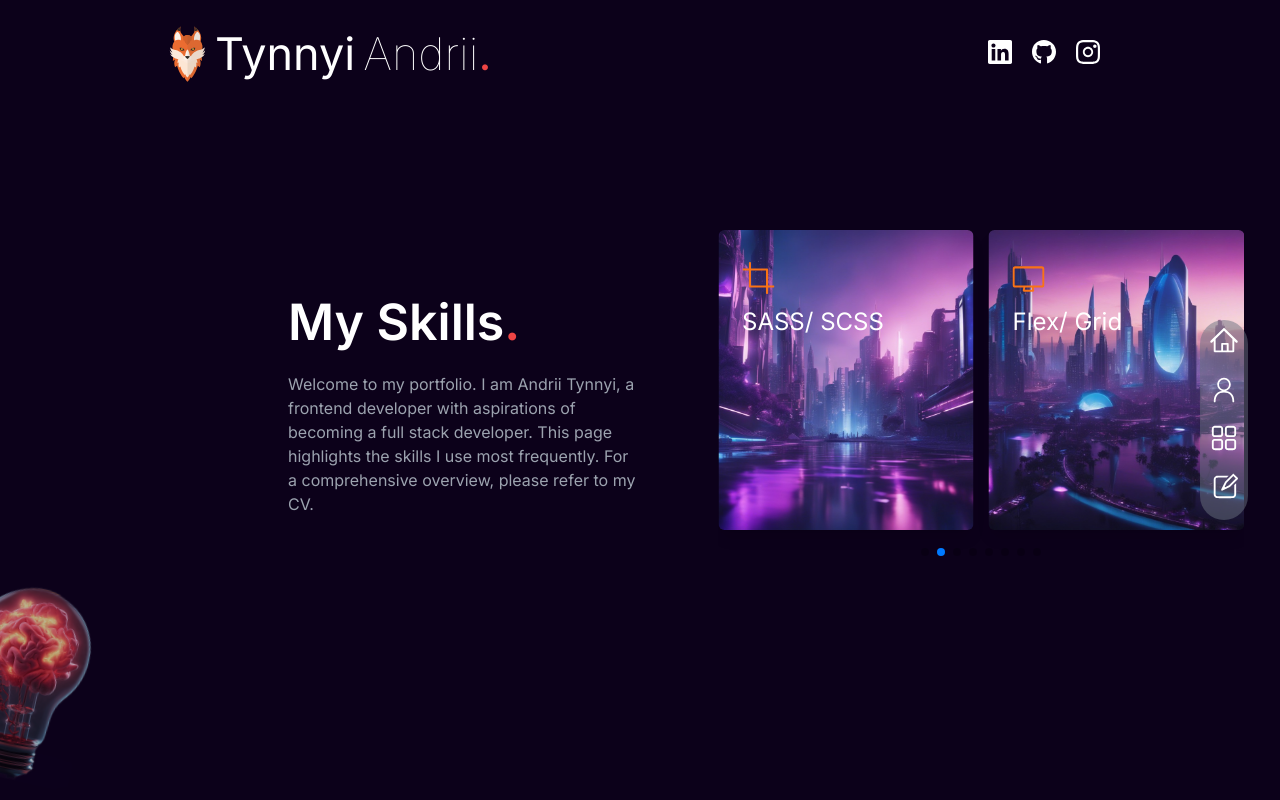
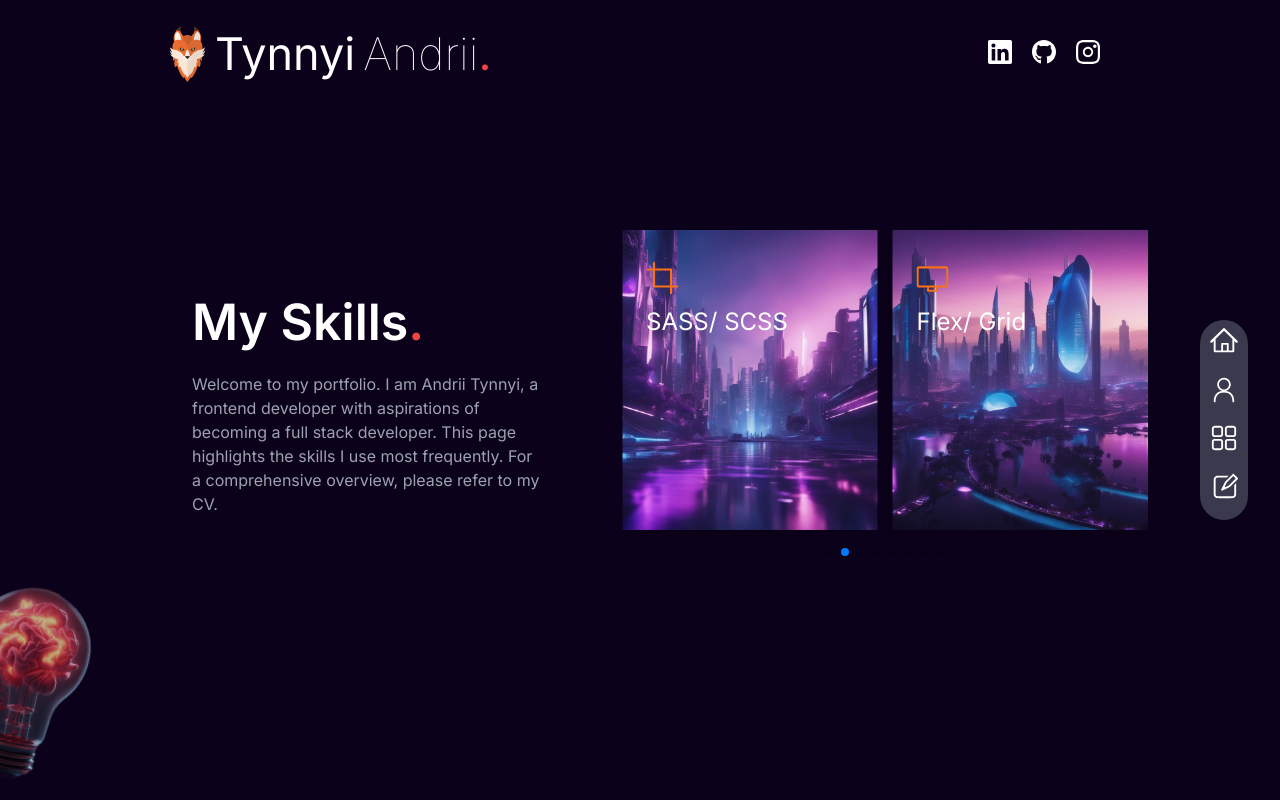
Before and after one commit to Noranmo/PortfolioMain, a Next.js app: page /my-skills in a window 1280 px wide. Built offline with nearby package versions, Linux system fonts and the light colour scheme.

Commit message:
Fix the padding issue

```diff
--- a/app/my-contacts/page.tsx
+++ b/app/my-contacts/page.tsx
@@ -4,7 +4,7 @@ import Image from 'next/image'
 function Page() {
 	return (
 		<div className='flex mdd:flex-row flex-col place-items-start pl-28 mdd:items-center gap-5 xlll:gap-20 xll:gap-56 bg-[#0C011A] h-screen overflow-auto'>
-			<div className='flex flex-col pl-3 mdd:pl-40 gap-3 pt-60 mdd:pt-0'>
+			<div className='flex flex-col pl-3 mdd:pl-20 gap-3 pt-60 mdd:pt-0'>
 				<h1 className='text-[50px] text-white font-semibold'>
 					Let's talk<span className='text-red-500'>.</span>
 				</h1>
--- a/app/my-projects/page.tsx
+++ b/app/my-projects/page.tsx
@@ -4,8 +4,8 @@ import React from 'react'
 
 const Page = () => {
 	return (
-		<div className='flex flex-col mddd:flex-row place-items-start pl-28 mddd:items-center gap-20 mddd:gap-10 xll:gap-56 h-screen bg-[#0C011A] overflow-auto'>
-			<div className='flex flex-col pl-3 mddd:pl-44 gap-3 pt-60 mddd:pt-0'>
+		<div className='flex flex-col mddd:flex-row place-items-start pl-44 mddd:items-center gap-20 mddd:gap-10 xll:gap-56 h-screen bg-[#0C011A] overflow-auto'>
+			<div className='flex flex-col pl-3 gap-3 pt-60 mddd:pt-0'>
 				<h1 className='text-[35px] sm:text-[50px] text-white font-semibold'>
 					Recent Work<span className='text-red-500'>.</span>
 				</h1>
--- a/app/my-skills/page.tsx
+++ b/app/my-skills/page.tsx
@@ -5,7 +5,7 @@ import ServiceSlider from '@/components/ServiceSlider'
 const Page = () => {
 	return (
 		<div className='flex flex-col dm:flex-row plcae-items-center pl-28 dm:items-center gap-20 bg-[#0C011A] h-screen overflow-auto'>
-			<div className='dm:pl-44 flex flex-col gap-3 pb-0 pt-60 dm:pt-0'>
+			<div className='dm:pl-20 flex flex-col gap-3 pb-0 pt-60 dm:pt-0'>
 				<h1 className='text-[35px] sm:text-[50px] text-white font-semibold'>
 					My Skills<span className='text-red-500'>.</span>
 				</h1>
--- a/components/ServiceSlider.tsx
+++ b/components/ServiceSlider.tsx
@@ -40,7 +40,7 @@ const ServiceSlider = () => {
 			>
 				{ServiceData.map((item, index) => (
 					<SwiperSlide key={index}>
-						<div className='rounded-md cursor-pointer flex flex-col gap-6 mb-10 group relative text-white shadow-lg rounde-xl px-6 py-8 h-[230px] lg:h-[300px] w-[250-px] overflow-hidden'>
+						<div className='rounded-md cursor-pointer flex flex-col gap-6 mb-10 group relative text-white shadow-lg rounde-xl px-6 py-8 h-[230px] lg:h-[300px] w-[250-px] '>
 							<div
 								className='absolute inset-0 bg-cover bg-center'
 								style={{ backgroundImage: `url(${item.backgroundImage})` }}
```
